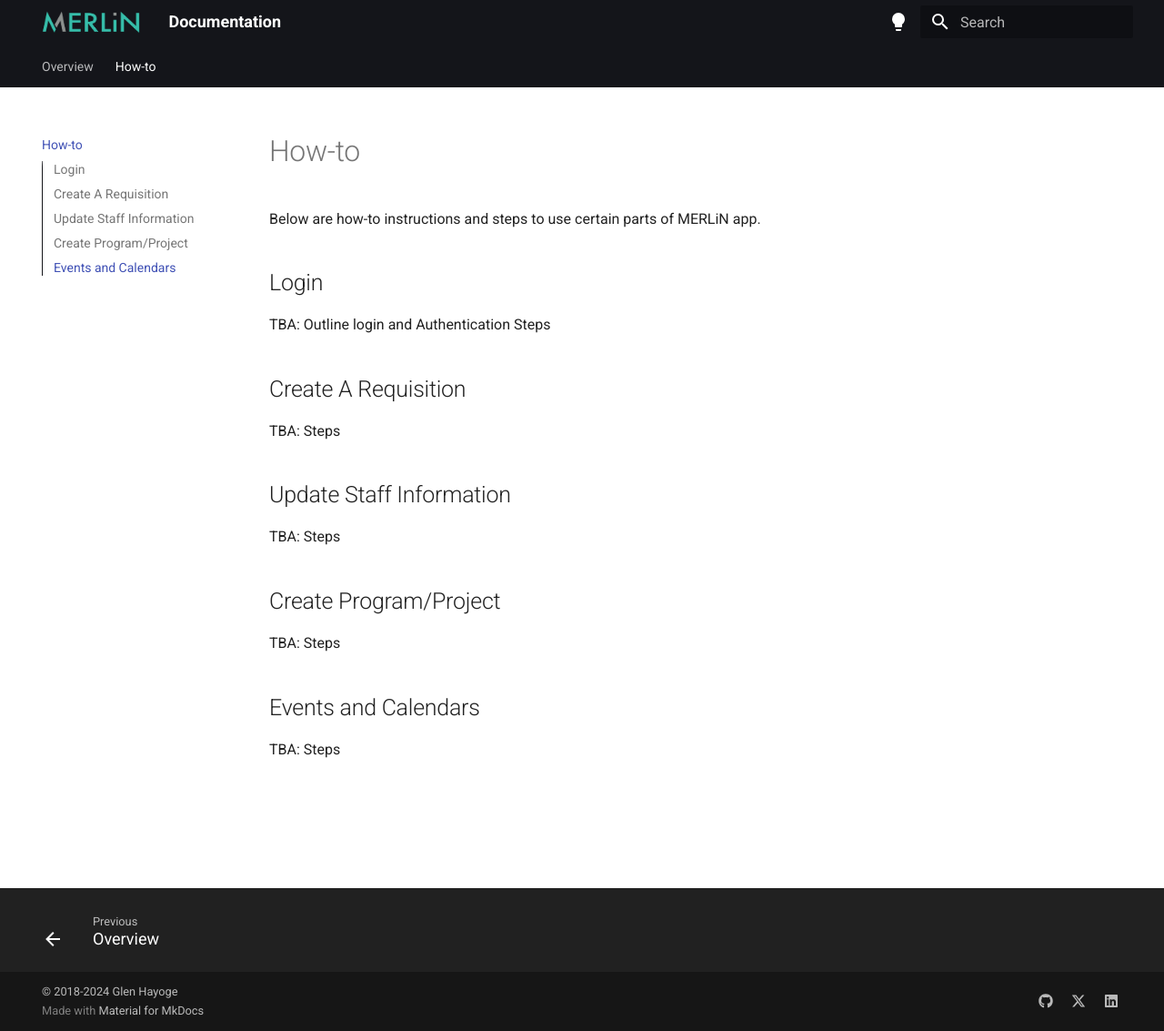
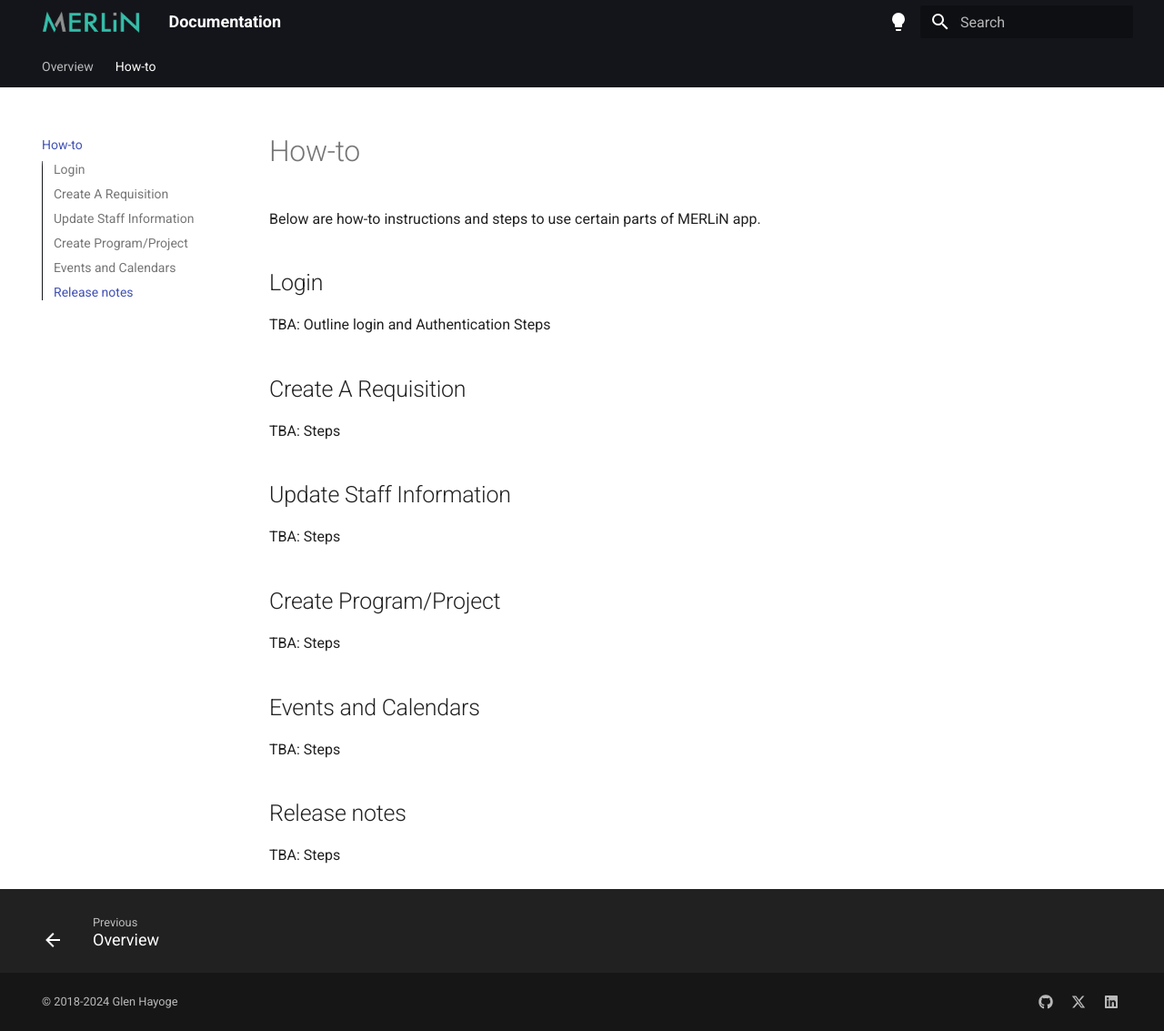
Before and after one commit to glenhayoge/merlin-mis-documentation, an MkDocs documentation site: the page built from docs/How To.md, in a window 1280 px wide and 1133 px high. Shown: the whole window at 91% size. Built offline with MkDocs 1.6.1 and Material for MkDocs 9.7.7, drawn with Linux system fonts in a browser that asks for light colours.

Commit message:
changed credit words

```diff
--- a/docs/How To.md
+++ b/docs/How To.md
@@ -21,3 +21,7 @@ TBA: Steps
 ## Events and Calendars
 
 TBA: Steps
+
+## Release notes
+
+TBA: Steps
--- a/mkdocs.yml
+++ b/mkdocs.yml
@@ -37,6 +37,7 @@ extra:
       link: https://twitter.com/ghayoge
     - icon: fontawesome/brands/linkedin
       link: www.linkedin.com/in/glenhayoge
+  generator: false
 
 
 
```
Also changed, not shown: README.md (+1 -1 lines).
